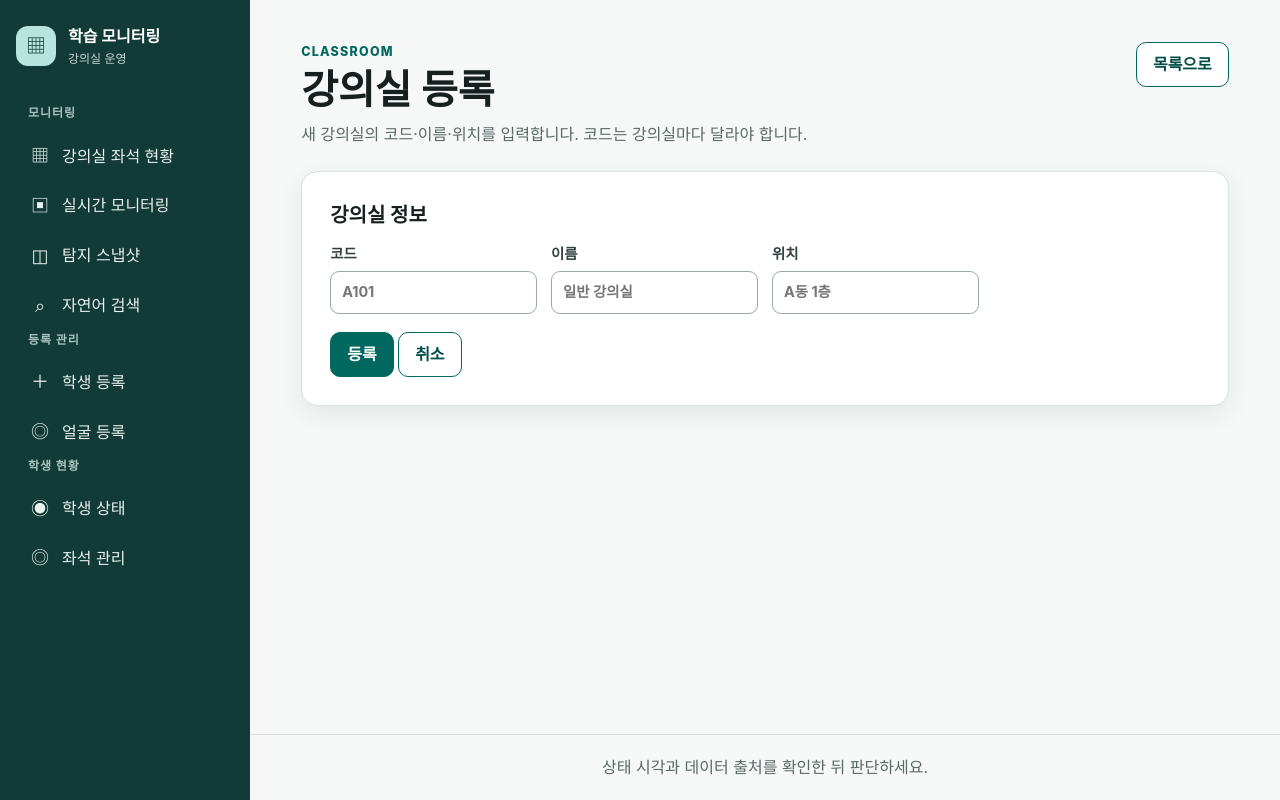
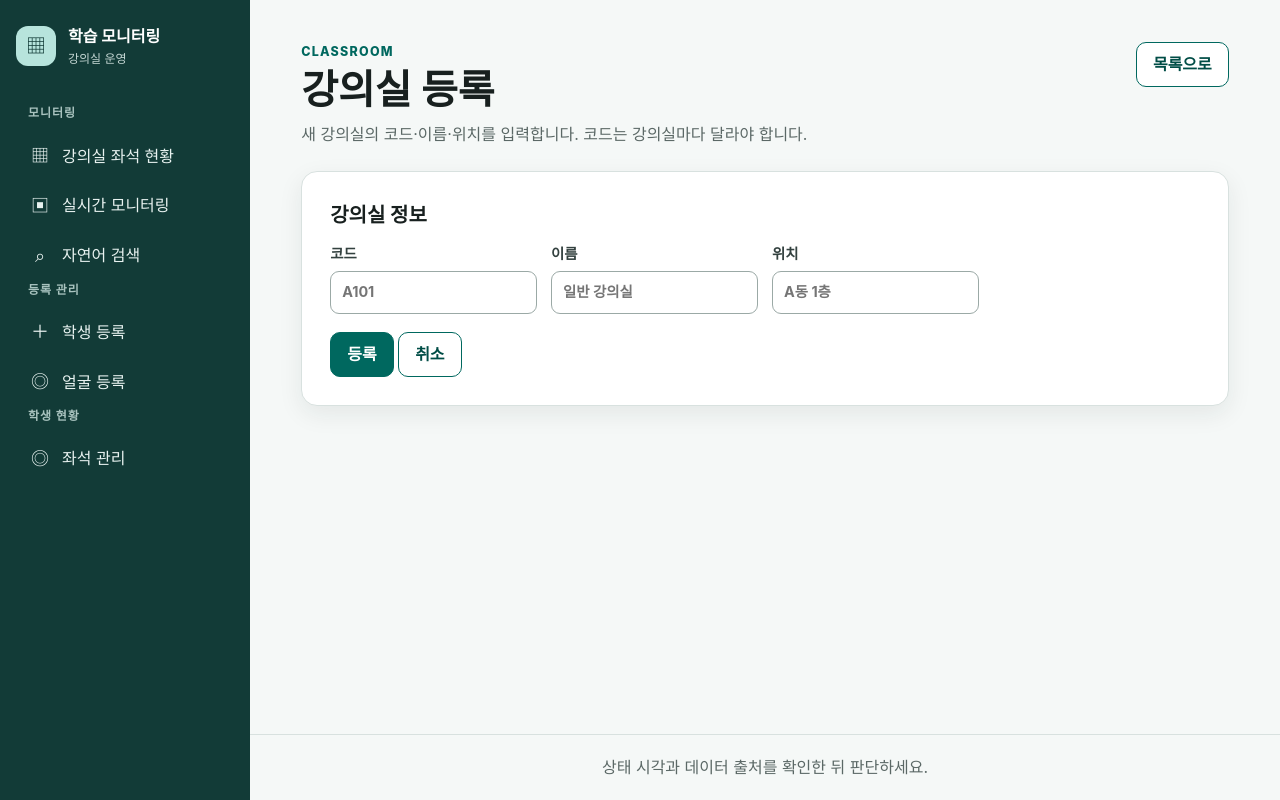
Before and after one commit to where-is-jo/classroom_monitoring, a FastAPI app: page /classrooms/create in a window 1280 px wide. Run offline with FastAPI, Linux system fonts and the light colour scheme; parts of the project's set-up code (start-up, migrations or seed data) failed here and were passed over.

Commit message:
fix(fastapi): 불필요한 상태 조회 메뉴 제거
운영 화면에서 사용하지 않는 탐지 스냅샷과 학생 상태 진입점을 숨겨 사이드바를 단순화한다. 기존 URL과 백엔드 기능은 유지해 직접 접근 호환성은 보존한다.

Co-Authored-By: OpenAI Codex <noreply@openai.com>

```diff
--- a/webapps/fastapi/templates/base.html
+++ b/webapps/fastapi/templates/base.html
@@ -29,7 +29,6 @@
           <p class="nav-group-title">모니터링</p>
           <a href="/classrooms"{% if current_path == '/classrooms' %} aria-current="page"{% endif %}><span class="nav-icon" aria-hidden="true">▦</span><span>강의실 좌석 현황</span></a>
           <a href="/monitoring"{% if current_path == '/monitoring' %} aria-current="page"{% endif %}><span class="nav-icon" aria-hidden="true">▣</span><span>실시간 모니터링</span></a>
-          <a href="/snapshots"{% if current_path == '/snapshots' %} aria-current="page"{% endif %}><span class="nav-icon" aria-hidden="true">◫</span><span>탐지 스냅샷</span></a>
           <a href="/video-search"{% if current_path == '/video-search' %} aria-current="page"{% endif %}><span class="nav-icon" aria-hidden="true">⌕</span><span>자연어 검색</span></a>
         </div>
         <div class="nav-group nav-group-spaced">
@@ -42,10 +41,8 @@
           {% set _cls = nav_classrooms() %}
           {% if _cls %}
             {% set _cid = _cls[0].id %}
-            <a href="/classrooms/{{ _cid }}/student-states"{% if '/student-states' in current_path %} aria-current="page"{% endif %}><span class="nav-icon" aria-hidden="true">◉</span><span>학생 상태</span></a>
             <a href="/classrooms/{{ _cid }}/seats"{% if '/seats' in current_path %} aria-current="page"{% endif %}><span class="nav-icon" aria-hidden="true">◎</span><span>좌석 관리</span></a>
           {% else %}
-            <a href="/classrooms/create"><span class="nav-icon" aria-hidden="true">◉</span><span>학생 상태</span></a>
             <a href="/classrooms/create"><span class="nav-icon" aria-hidden="true">◎</span><span>좌석 관리</span></a>
           {% endif %}
         </div>
```
Also changed, not shown: webapps/fastapi/tests/classrooms/test_admin_pages.py (+4 -3 lines).
